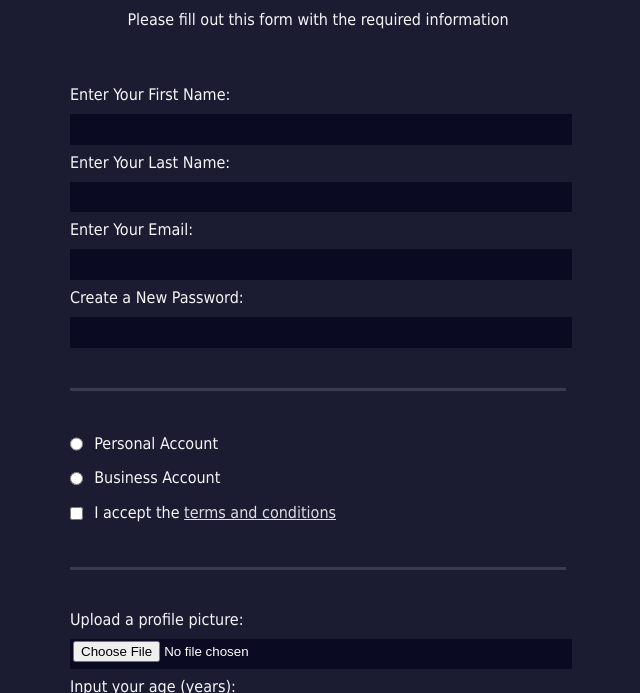
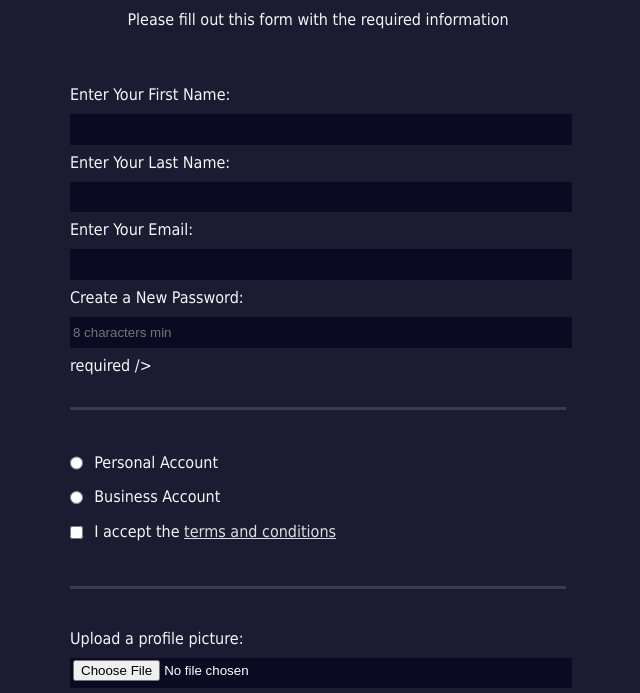
Before and after one commit to z-bj/form-css, a plain HTML site: page index.html in a window 1280 px wide. Shown: the part 92-785 px from the top of the page, without its empty margins (322-962 px from the left). Drawn offline with Linux system fonts and the light colour scheme.

Commit message:
commit 2 j-1

```diff
--- a/index.html
+++ b/index.html
@@ -13,7 +13,7 @@
         <label>Enter Your First Name: <input type="text" name="first-name" required /></label>
         <label>Enter Your Last Name: <input type="text" name="last-name" required /></label>
         <label>Enter Your Email: <input type="email" name="email" required /></label>
-        <label>Create a New Password: <input type="password" name="password" pattern="[a-z0-5]{8,}" required /></label>
+        <label>Create a New Password: <input type="password" name="password" pattern="[a-z0-5]{8,}" placeholder="8 characters min" /></label>required /></label>
       </fieldset>
       <fieldset>
         <label><input type="radio" name="account-type" class="inline" /> Personal Account</label>
```
